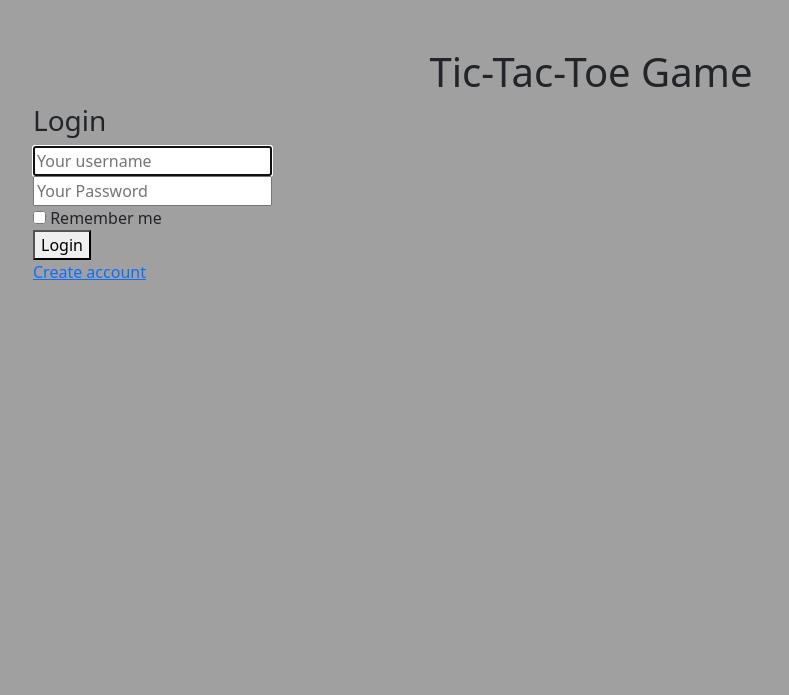
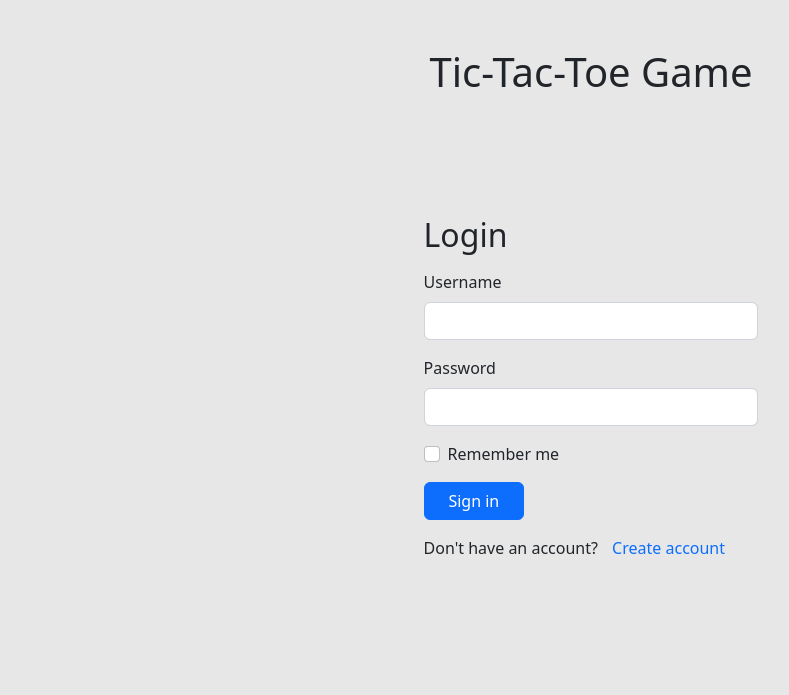
Before and after one commit to piotrzegarek/tic-tac-toe, a Flask app: page /login in a window 1280 px wide. Shown: the top 695 px of the page, without its empty margins (49-838 px from the left). Run offline with Flask 3, Linux system fonts and the light colour scheme; parts of the project's set-up code (start-up, migrations or seed data) failed here and were passed over.

Commit message:
login css

```diff
--- a/app/__init__.py
+++ b/app/__init__.py
@@ -23,7 +23,7 @@ def create_app():
     with app.app_context():
         # Register blueprints
         from .home.routes import home_bp
-        app.register_blueprint(home_bp, url_prefix="/home")
+        app.register_blueprint(home_bp)
         from .auth.routes import auth_bp
         app.register_blueprint(auth_bp)
         from .game.routes import game_bp
--- a/app/auth/routes.py
+++ b/app/auth/routes.py
@@ -6,7 +6,8 @@ from app.models import db, User
 
 auth_bp = Blueprint("auth_bp", __name__,
                     template_folder="templates",
-                    static_folder="static")
+                    static_folder="static",
+                    static_url_path="/auth/static")
 
 
 @auth_bp.route("/login")
@@ -19,6 +20,10 @@ def login_post():
     username = request.form.get("username")
     password = request.form.get("password")
     remember = True if request.form.get('remember') else False
+
+    if username == "" or password == "":
+        flash("Please fill out all fields.")
+        return redirect(url_for("auth_bp.login"))
 
     user = User.query.filter_by(username=username).first()
     if not user or not check_password_hash(user.password, password):
--- /dev/null
+++ b/app/auth/static/css/login.css
@@ -0,0 +1,36 @@
+.title {
+    font-size: 2rem;
+}
+
+.box,
+.title {
+    width: 30%;
+    margin: 0 auto;
+}
+
+.notification {
+    color: #cc0000;
+}
+
+.login-wrapper {
+    margin-top: 10%;
+}
+
+.signup-anchor,
+.signup-text {
+    margin-top: 1rem;
+    display: inline-block;
+    text-decoration: none;
+    margin-right: 10px;
+}
+
+input:focus,
+input:hover,
+input:active {
+    outline: none !important;
+    box-shadow: none !important;
+}
+
+.login-btn {
+    width: 30%;
+}
--- a/app/auth/templates/login.html
+++ b/app/auth/templates/login.html
@@ -1,37 +1,39 @@
 {% extends "base.html" %}
 
+{% block head %}
+
+<link rel="stylesheet" href="{{ url_for('auth_bp.static', filename='css/login.css') }}">
+
+{% endblock %}
+
 {% block content %}
-<div class="column is-4 is-offset-4">
-    <h3 class="title">Login</h3>
+<div class="login-wrapper">
+    <h3 class="title pb-3">Login</h3>
     <div class="box">
         {% with messages = get_flashed_messages() %}
         {% if messages %}
-            <div class="notification is-danger">
+            <div class="notification">
                 {{ messages[0] }}
             </div>
         {% endif %}
         {% endwith %}
         <form method="POST" action="/login">
-            <div class="field">
-                <div class="control">
-                    <input class="input is-large" type="text" name="username" placeholder="Your username" autofocus="">
-                </div>
+            <div class="mb-3">
+                <label for="username" class="form-label">Username</label>
+                <input type="text" name="username" class="form-control" id="username" aria-describedby="username" autocomplete="off">
             </div>
-
-            <div class="field">
-                <div class="control">
-                    <input class="input is-large" type="password" name="password" placeholder="Your Password">
-                </div>
+            <div class="mb-3">
+                <label for="password" class="form-label">Password</label>
+                <input type="password" name="password" class="form-control" id="password">
             </div>
-            <div class="field">
-                <label class="checkbox">
-                    <input type="checkbox" name="remember">
-                    Remember me
-                </label>
+            <div class="mb-3 form-check">
+                <input type="checkbox" name="remember" class="form-check-input" id="remember">
+                <label class="form-check-label" for="remember">Remember me</label>
             </div>
-            <button class="button is-block is-info is-large is-fullwidth">Login</button>
+            <button type="submit" class="btn btn-primary login-btn">Sign in</button>
         </form>
-        <a href="{{ url_for('auth_bp.signup') }}" class="pt-2">Create account</p>
+        <span class="signup-text">Don't have an account?</span>
+        <a href="{{ url_for('auth_bp.signup') }}" class="signup-anchor">Create account</p>
     </div>
 </div>
 {% endblock %}
--- a/app/game/static/js/game.js
+++ b/app/game/static/js/game.js
@@ -64,6 +64,6 @@ function selectSquare(square) {
 function exitSession() {
     // post for session exit, if success then redirect to home page
     if (true) {
-        window.location.href = "/home";
+        window.location.href = "/";
     }
 }
--- a/app/home/routes.py
+++ b/app/home/routes.py
@@ -5,7 +5,8 @@ from app.models import db
 
 home_bp = Blueprint("home_bp", __name__,
                     template_folder="templates",
-                    static_folder="static")
+                    static_folder="static",
+                    static_url_path="/home/static")
 
 
 @home_bp.route("/")
--- a/app/static/css/base.css
+++ b/app/static/css/base.css
@@ -1,3 +1,3 @@
 body {
-    background-color: #a0a0a0;
+    background-color: #e7e7e7;
 }
--- a/app/templates/base.html
+++ b/app/templates/base.html
@@ -18,7 +18,7 @@
     <div class="container py-5">
         <div class="row text-center">
             <div class="col">
-                <h1 class="title">Tic-Tac-Toe Game</h1>
+                <h1 class="app-title">Tic-Tac-Toe Game</h1>
             </div>
         </div>
         {% block content %}{% endblock %}
```
